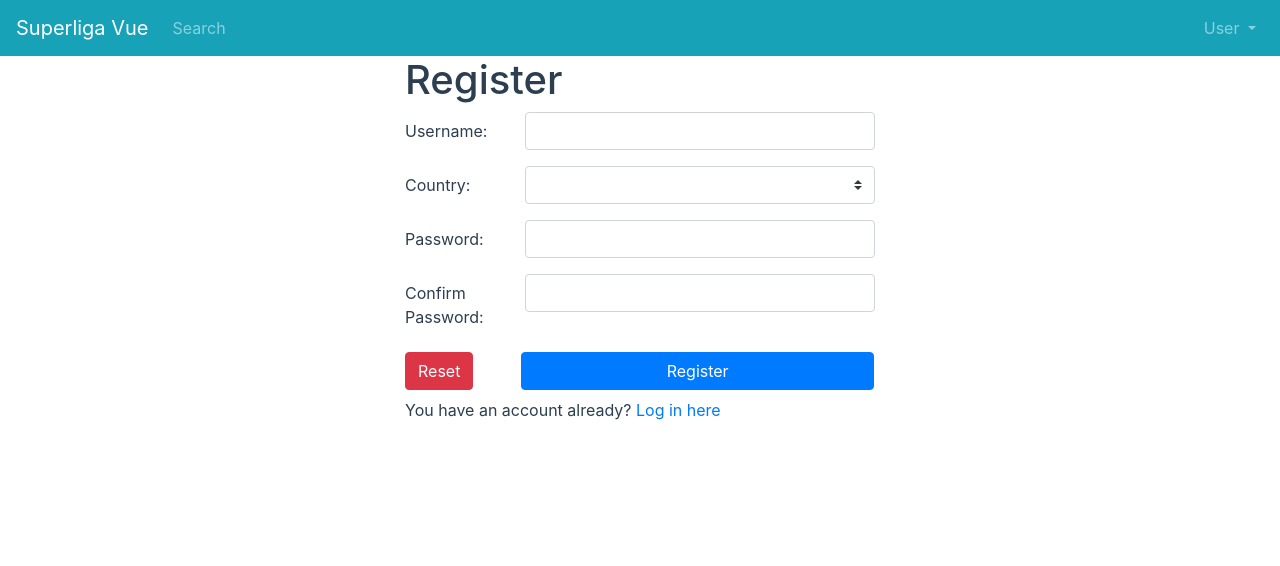
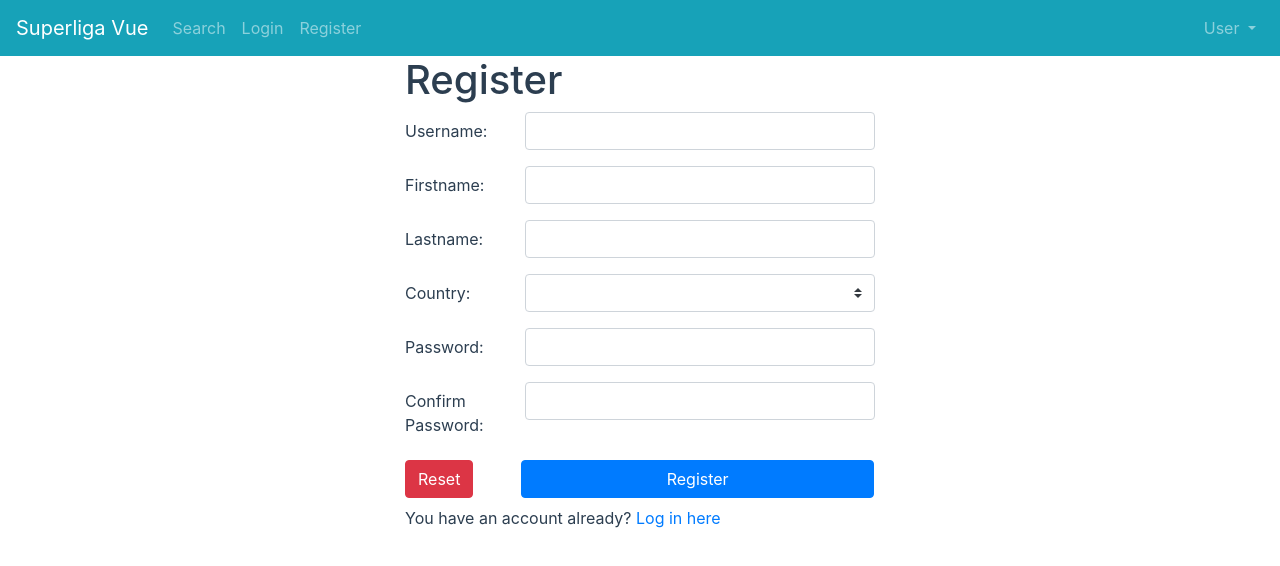
Before and after one commit to Web-Development-Environments-2021/FullStack, a Vue app: page /#/register in a window 1280 px wide. Shown: the top 566 px of the page. Built offline with nearby package versions, Linux system fonts and the light colour scheme.

Commit message:
first_update

```diff
--- a/src/App.vue
+++ b/src/App.vue
@@ -6,6 +6,9 @@
         <b-navbar-nav>
 
         <b-nav-item :to="{ name: 'search' }">Search</b-nav-item>
+          <b-nav-item :to="{ name: 'login' }">Login</b-nav-item>
+          <b-nav-item :to="{ name: 'register' }">Register</b-nav-item>
+
         </b-navbar-nav>
         <b-navbar-nav class="ml-auto" v-if="!$root.store.username">
           <b-nav-item :to="{ name: 'login' }">Login</b-nav-item>
--- a/src/main.js
+++ b/src/main.js
@@ -70,7 +70,7 @@ Vue.config.productionTip = false;
 
 const shared_data = {
   // username: localStorage.username,
-  username: "hilla",
+  username: "guest",
   login(username) {
     localStorage.setItem("username", username);
     this.username = username;
--- a/src/pages/LoginPage.vue
+++ b/src/pages/LoginPage.vue
@@ -89,19 +89,22 @@ export default {
   methods: {
     validateState(param) {
       const { $dirty, $error } = this.$v.form[param];
+
       return $dirty ? !$error : null;
     },
     async Login() {
       try {
+        console.log("in login section");
         const response = await this.axios.post(
-          "https://localhost:3000/user/Login",
+          "http://localhost:3000/Login",
           {
             username: this.form.username,
             password: this.form.password
           }
         );
-        // console.log(response);
-        // this.$root.loggedIn = true;
+        console.log("-----------response is:----------")
+        console.log(response);
+        this.$root.loggedIn = true;
         console.log(this.$root.store.login);
         this.$root.store.login(this.form.username);
         this.$router.push("/");
--- a/src/pages/RegisterPage.vue
+++ b/src/pages/RegisterPage.vue
@@ -2,6 +2,7 @@
   <div class="container">
     <h1 class="title">Register</h1>
     <b-form @submit.prevent="onRegister" @reset.prevent="onReset">
+
       <b-form-group
         id="input-group-username"
         label-cols-sm="3"
@@ -23,6 +24,55 @@
         <b-form-invalid-feedback v-if="!$v.form.username.alpha">
           Username alpha
         </b-form-invalid-feedback>
+
+      </b-form-group>
+
+
+     <b-form-group
+        id="input-group-firstname"
+        label-cols-sm="3"
+        label="Firstname:"
+        label-for="firstname"
+      >
+        <b-form-input
+          id="firstname"
+          v-model="$v.form.firstname.$model"
+          type="text"
+        :state="validateState('firstname')"
+        ></b-form-input>
+        <b-form-invalid-feedback v-if="!$v.form.firstname.required">
+          Username is required
+        </b-form-invalid-feedback>
+
+        <b-form-invalid-feedback v-if="!$v.form.firstname.alpha">
+          Username alpha
+        </b-form-invalid-feedback>
+
+      </b-form-group>
+
+
+    <b-form-group
+        id="input-group-lastname"
+        label-cols-sm="3"
+        label="Lastname:"
+        label-for="lastname"
+      >
+        <b-form-input
+          id="lastname"
+          v-model="$v.form.lastname.$model"
+          type="text"
+          :state="validateState('lastname')"
+        ></b-form-input>
+        <b-form-invalid-feedback v-if="!$v.form.lastname.required">
+          lastname is required
+        </b-form-invalid-feedback>
+        <b-form-invalid-feedback v-else-if="!$v.form.lastname.length">
+          lastname length should be between 3-8 characters long
+        </b-form-invalid-feedback>
+        <b-form-invalid-feedback v-if="!$v.form.lastname.alpha">
+          lastname alpha
+        </b-form-invalid-feedback>
+
       </b-form-group>
 
       <b-form-group
@@ -156,6 +206,14 @@ export default {
         length: (u) => minLength(3)(u) && maxLength(8)(u),
         alpha
       },
+      firstname: {
+        required,
+        alpha
+      },
+        lastname: {
+        required,
+        alpha
+      },
       country: {
         required
       },
@@ -163,9 +221,16 @@ export default {
         required,
         length: (p) => minLength(5)(p) && maxLength(10)(p)
       },
+
       confirmedPassword: {
         required,
         sameAsPassword: sameAs("password")
+      },
+      email: {
+        required
+      },
+      profileImage: {
+        required
       }
     }
   },
@@ -182,10 +247,19 @@ export default {
     async Register() {
       try {
         const response = await this.axios.post(
-          "https://test-for-3-2.herokuapp.com/user/Register",
+          "http://localhost/Register",
           {
+
             username: this.form.username,
-            password: this.form.password
+            firstname:this.form.firstname,
+            lastname:this.form.lasttname,
+            country: this.form.country,
+            password: this.form.password,
+            confirmedpassword: this.form.password,
+            email: this.form.email,
+            profileImage :this.form.profileImage
+
+
           }
         );
         this.$router.push("/login");
```
Also changed, not shown: src/pages/MainPage.vue (+5 -3 lines), 1 other file (tests, documents, lock files or other folders).
